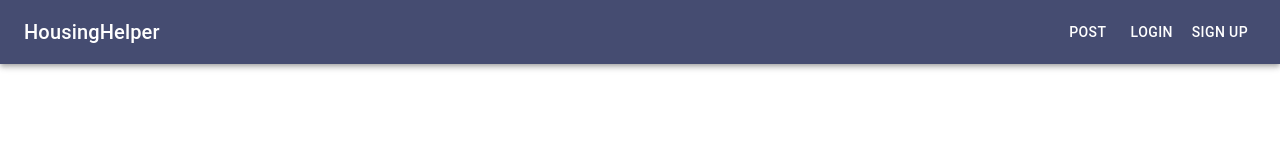
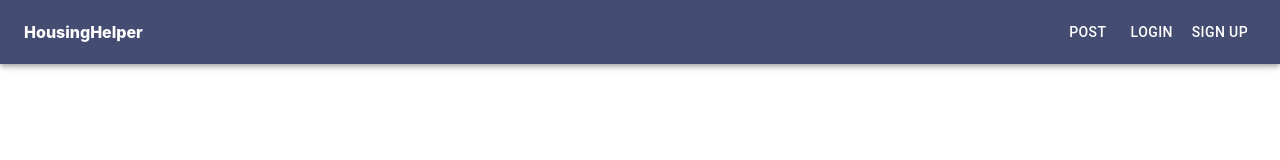
Before and after one commit to devalparikh/HousingHelper, a React (Create React App) app: page / in a window 1280 px wide. Shown: the top 160 px of the page. Built offline with nearby package versions, Linux system fonts and the light colour scheme.

Commit message:
Navbar changes

```diff
--- a/src/App.js
+++ b/src/App.js
@@ -103,9 +103,9 @@ export default function App() {
       return(
         <AppBar position="static">
             <Toolbar className="main-color-bg">
-              <Typography variant="h6" className={classes.title}>
+              <a href="/" variant="h6" className={classes.title} style={{color: "white", fontWeight: "800", textDecoration: "none"}}>
                 HousingHelper
-              </Typography>
+              </a>
               <Button href="/new" color="inherit">Post</Button>
               <Button href="/login" color="inherit">Login</Button>
               <Button href="/signup" color="inherit">Sign Up</Button>
@@ -137,9 +137,9 @@ export default function App() {
                   </div>
                 </Drawer>
               </IconButton>
-              <Typography variant="h6" className={classes.title}>
+              <a href="/" variant="h6" className={classes.title} style={{color: "white", fontWeight: "800", textDecoration: "none"}}>
                 HousingHelper
-              </Typography>
+              </a>
 
             </Toolbar>
           </AppBar>
```
